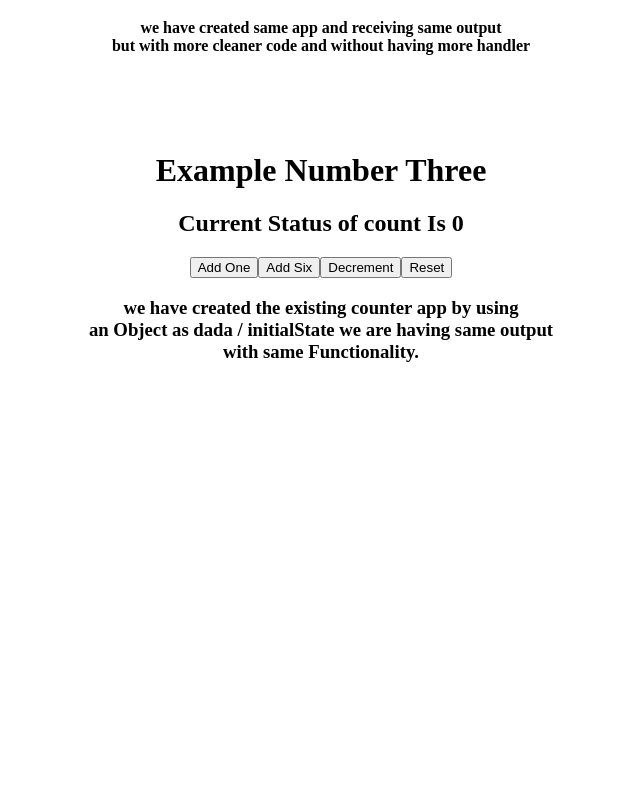
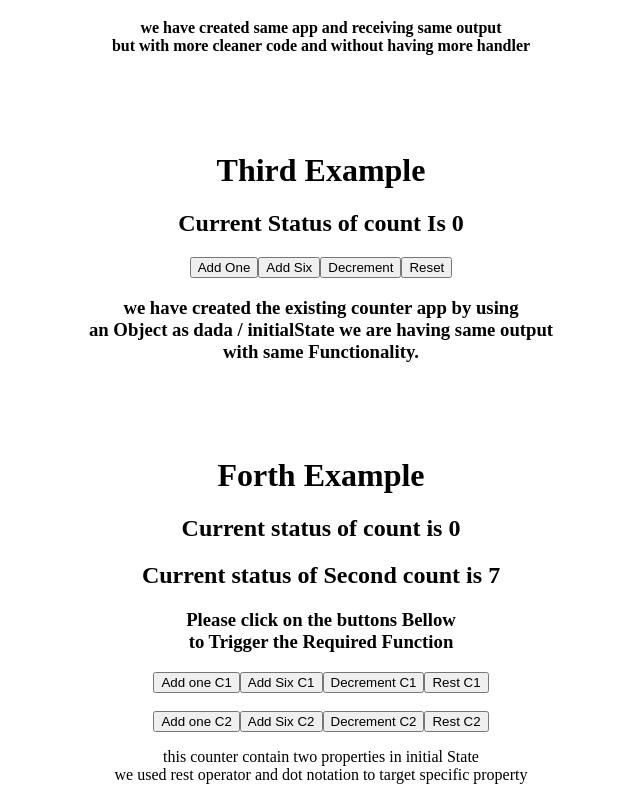
Before and after one commit to MubasherChaudhry/Practice_Hook_useReduce, a React (Create React App) app in the folder learning-app/: page / in a window 1280 px wide. Shown: the part 619-1419 px from the top of the page, without its empty margins (319-959 px from the left). Before the commit the page ends 1001 px from the top, so only its background shows below. Built offline with nearby package versions, Linux system fonts and the light colour scheme.

Commit message:
In case having more the one properties in an object use rest operator and dot notation

```diff
--- a/learning-app/src/App.js
+++ b/learning-app/src/App.js
@@ -1,6 +1,8 @@
+
 import './App.css';
 import CountReducer from './components/CountReducer';
 import CountWithReducer from './components/CountWithReducer';
+import ForthExample from './components/ForthExample';
 import ThirdExampleReducer from './components/ThirdExampleReducer';
 
 function App() {
@@ -15,6 +17,8 @@ function App() {
     <CountWithReducer/>
     <br/><br/><br/>
     <ThirdExampleReducer/>
+    <br/><br/><br/>
+    <ForthExample/>
     </div>
   );
 }
--- /dev/null
+++ b/learning-app/src/components/ForthExample.jsx
@@ -0,0 +1,65 @@
+import { useReducer } from "react";
+
+const initialState = {
+  firstCount: 0,
+  secondCount: 7,
+};
+const reducer = (state, action) => {
+  switch (action.type) {
+    case "addOneC1":
+      return { ...state, firstCount: state.firstCount + 1 };
+    case "addSixC1":
+      return { ...state, firstCount: state.firstCount + 6 };
+    case "decrementC1":
+      return { ...state, firstCount: state.firstCount - 1 };
+    case "resetC1":
+      return initialState;
+
+    case "addOneC2":
+      return { ...state, secondCount: state.secondCount + 1 };
+    case "addSixC2":
+      return { ...state, secondCount: state.secondCount + 6 };
+    case "decrementC2":
+      return { ...state, secondCount: state.secondCount - 1 };
+    case "resetC2":
+      return initialState;
+    default:
+      return state;
+  }
+};
+
+function ForthExample() {
+  const [count, dispatch] = useReducer(reducer, initialState);
+  return (
+    <div>
+      <h1>Forth Example</h1>
+      <h2>Current status of count is {count.firstCount} </h2>
+      <h2>Current status of Second count is {count.secondCount} </h2>
+      <h3>
+        Please click on the buttons Bellow <br /> to Trigger the Required
+        Function
+      </h3>
+      <button onClick={() => dispatch({ type: "addOneC1" })}>Add one C1</button>
+      <button onClick={() => dispatch({ type: "addSixC1" })}>Add Six C1</button>
+      <button onClick={() => dispatch({ type: "decrementC1" })}>
+        Decrement C1
+      </button>
+      <button onClick={() => dispatch({ type: "resetC1" })}>Rest C1</button>
+      <br />
+      <br />
+      <button onClick={() => dispatch({ type: "addOneC2" })}>Add one C2</button>
+      <button onClick={() => dispatch({ type: "addSixC2" })}>Add Six C2</button>
+      <button onClick={() => dispatch({ type: "decrementC2" })}>
+        Decrement C2
+      </button>
+      <button onClick={() => dispatch({ type: "resetC2" })}>Rest C2</button>
+      <p>
+        this counter contain two properties in initial State <br /> we used rest
+        operator and dot notation to target specific property
+      </p>
+
+    </div>
+  );
+}
+
+export default ForthExample;
--- a/learning-app/src/components/ThirdExampleReducer.jsx
+++ b/learning-app/src/components/ThirdExampleReducer.jsx
@@ -4,7 +4,7 @@ const initialState = {
   firstCounter: 0,
 };
 const reducer = (state, action) => {
-  switch (action) {
+  switch (action.type) {
     case "addOne":
       return { firstCounter: state.firstCounter + 1 };
     case "addSix":
@@ -22,18 +22,18 @@ function ThirdExampleReducer() {
   const [count, dispatch] = useReducer(reducer, initialState);
   return (
     <div>
-      <h1>Example Number Three</h1>
+      <h1> Third Example</h1>
       <h2>Current Status of count Is {count.firstCounter} </h2>
-      <button onClick={() => dispatch("addOne")}>Add One</button>
-      <button onClick={()=> dispatch ('addSix')} >Add Six</button>
-      <button onClick={()=> dispatch ('decrement')} >Decrement</button>
-      <button onClick={()=> dispatch ('reset')} >Reset</button>
-      <h3>we have created the existing counter app by using <br />
-      an Object as dada / initialState we are having same output <br />
-      with same Functionality.</h3>
+      <button onClick={() => dispatch({type:"addOne"})}>Add One</button>
+      <button onClick={() => dispatch({type:"addSix"})}>Add Six</button>
+      <button onClick={() => dispatch({type:"decrement"})}>Decrement</button>
+      <button onClick={() => dispatch({type:"reset"})}>Reset</button>
+      <h3>
+        we have created the existing counter app by using <br />
+        an Object as dada / initialState we are having same output <br />
+        with same Functionality.
+      </h3>
     </div>
-
-
   );
 }
 
```
